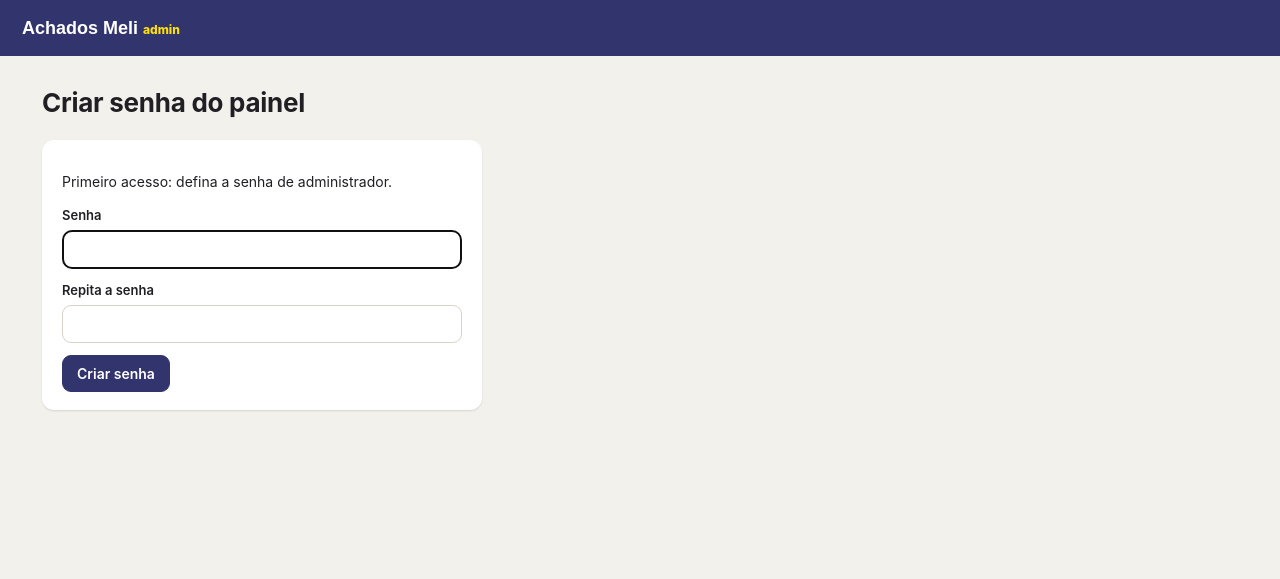
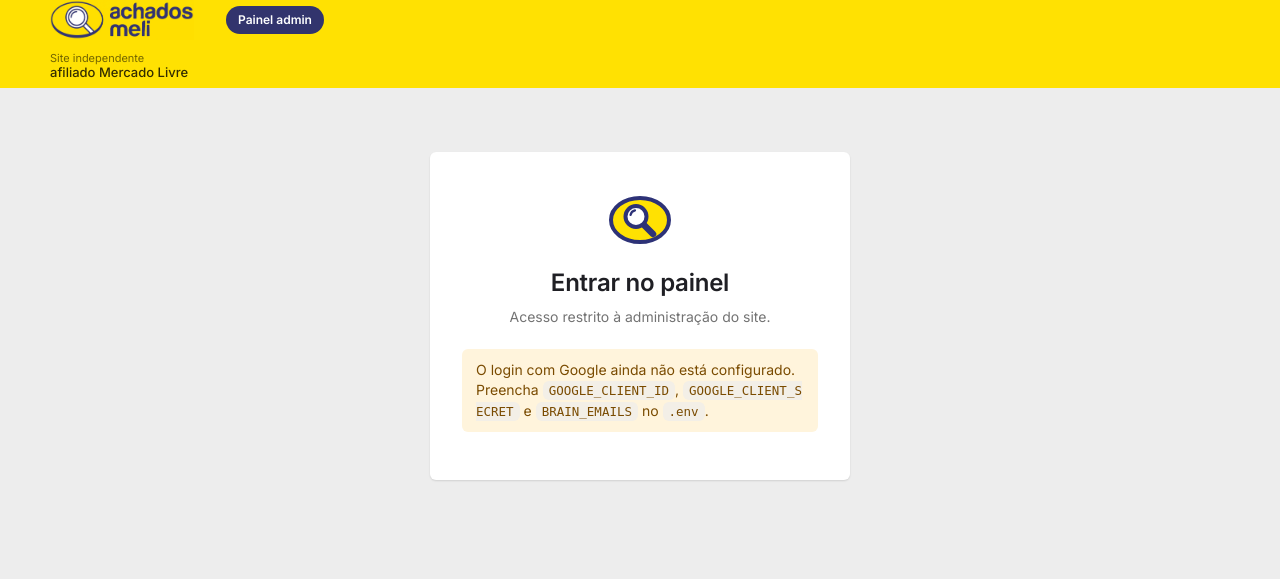
Before and after one commit to toncamargo/achadosmeli, a PHP site: page /admin/login.php in a window 1280 px wide. Shown: the top 579 px of the page. Run offline with PHP 8.4, Linux system fonts and the light colour scheme; some libraries are stand-ins or nearby versions.

Commit message:
Troca a senha do painel por login com Google
- Login OAuth/OpenID sem bibliotecas (src/google_login.php), com state,
  e-mail verificado e lista de contas liberadas (BRAIN_EMAILS no .env)
- Volta para a página pedida depois do login
- Remove criação/troca de senha; Configurações mostra as contas liberadas
- Nova tela de login e ajustes no layout do painel

Co-Authored-By: Claude Opus 5.5 <noreply@anthropic.com>

```diff
--- a/admin/login.php
+++ b/admin/login.php
@@ -1,49 +1,51 @@
 <?php
+/**
+ * Entrada do painel: login com Google.
+ * Esta mesma URL é o "URI de redirecionamento" cadastrado no Google Cloud (veja src/google_login.php).
+ */
 require __DIR__ . '/../src/bootstrap.php';
 require __DIR__ . '/../src/admin_layout.php';
-csrf_check();
+require __DIR__ . '/../src/google_login.php';
 
-$firstRun = !admin_has_password();
+if (is_admin()) redirect(url('admin/'));
+
 $error = null;
+$ready = google_configured();
 
-if ($_SERVER['REQUEST_METHOD'] === 'POST') {
-    $pass = (string)($_POST['password'] ?? '');
-    if ($firstRun) {
-        if (mb_strlen($pass) < 8) {
-            $error = 'A senha precisa ter pelo menos 8 caracteres.';
-        } elseif ($pass !== ($_POST['password2'] ?? '')) {
-            $error = 'As senhas não conferem.';
-        } else {
-            setting_set('admin_password_hash', password_hash($pass, PASSWORD_DEFAULT));
-            session_regenerate_id(true);
-            $_SESSION['admin'] = true;
-            flash('Senha criada. Agora configure o app do Mercado Livre.');
-            redirect(url('admin/configuracoes.php'));
-        }
-    } else {
-        // atraso simples contra força bruta
-        usleep(400000);
-        if (password_verify($pass, (string)setting('admin_password_hash'))) {
-            session_regenerate_id(true);
-            $_SESSION['admin'] = true;
-            redirect(url('admin/'));
-        }
-        $error = 'Senha incorreta.';
+if (isset($_GET['error'])) {
+    $error = $_GET['error'] === 'access_denied' ? 'Login cancelado.' : 'O Google não concluiu o login. Tente de novo.';
+} elseif (isset($_GET['code'])) {
+    try {
+        $u = google_finish_login((string)$_GET['code'], (string)($_GET['state'] ?? ''));
+        session_regenerate_id(true);
+        $_SESSION['admin'] = true;
+        $_SESSION['admin_email'] = $u['email'];
+        $_SESSION['admin_name'] = $u['name'];
+        $_SESSION['admin_picture'] = $u['picture'];
+        $next = (string)($_SESSION['admin_next'] ?? '');
+        unset($_SESSION['admin_next']);
+        redirect(str_starts_with($next, '/') && !str_starts_with($next, '//') ? $next : url('admin/'));
+    } catch (RuntimeException $e) {
+        $error = $e->getMessage();
     }
+} elseif (isset($_GET['entrar']) && $ready) {
+    redirect(google_auth_url());
 }
 
-admin_header($firstRun ? 'Criar senha do painel' : 'Entrar');
+admin_header('Entrar', '', false);
 ?>
-<form method="post" class="card narrow">
-  <?= csrf_field() ?>
+<section class="panel login-box">
+  <img class="login-ico" src="<?= e(url('assets/favicon.svg')) ?>" alt="" width="64" height="64">
+  <h1>Entrar no painel</h1>
+  <p class="muted">Acesso restrito à administração do site.</p>
   <?php if ($error): ?><div class="alert alert-err"><?= e($error) ?></div><?php endif; ?>
-  <?php if ($firstRun): ?>
-    <p>Primeiro acesso: defina a senha de administrador.</p>
+  <?php if ($ready): ?>
+    <a class="btn-google" href="<?= e(url('admin/login.php?entrar=1')) ?>">
+      <svg viewBox="0 0 48 48" aria-hidden="true"><path fill="#FFC107" d="M43.6 20.5H42V20H24v8h11.3C33.7 32.7 29.2 36 24 36c-6.6 0-12-5.4-12-12s5.4-12 12-12c3.1 0 5.8 1.2 7.9 3.1l5.7-5.7C34 6.1 29.3 4 24 4 12.9 4 4 12.9 4 24s8.9 20 20 20 20-8.9 20-20c0-1.3-.1-2.4-.4-3.5z"/><path fill="#FF3D00" d="M6.3 14.7l6.6 4.8C14.7 15.1 19 12 24 12c3.1 0 5.8 1.2 7.9 3.1l5.7-5.7C34 6.1 29.3 4 24 4 16.3 4 9.7 8.3 6.3 14.7z"/><path fill="#4CAF50" d="M24 44c5.2 0 9.9-2 13.4-5.2l-6.2-5.2C29.2 35.1 26.7 36 24 36c-5.2 0-9.6-3.3-11.3-8l-6.5 5C9.5 39.6 16.2 44 24 44z"/><path fill="#1976D2" d="M43.6 20.5H42V20H24v8h11.3c-.8 2.2-2.2 4.2-4.1 5.6l6.2 5.2C37 39.2 44 34 44 24c0-1.3-.1-2.4-.4-3.5z"/></svg>
+      Entrar com Google
+    </a>
+  <?php else: ?>
+    <div class="alert alert-warn">O login com Google ainda não está configurado. Preencha <code>GOOGLE_CLIENT_ID</code>, <code>GOOGLE_CLIENT_SECRET</code> e <code>BRAIN_EMAILS</code> no <code>.env</code>.</div>
   <?php endif; ?>
-  <label>Senha <input type="password" name="password" required autofocus></label>
-  <?php if ($firstRun): ?>
-    <label>Repita a senha <input type="password" name="password2" required></label>
-  <?php endif; ?>
-  <button class="btn btn-primary"><?= $firstRun ? 'Criar senha' : 'Entrar' ?></button>
-</form>
+</section>
 <?php admin_footer();
--- a/assets/style.css
+++ b/assets/style.css
@@ -286,16 +286,21 @@ h1,h2,h3{letter-spacing:-.01em}
 }
 
 /* =================== ADMIN =================== */
-body.admin{background:#f3f1ec}
-.adm-top{background:var(--navy);color:#fff;display:flex;align-items:center;gap:20px;padding:0 22px;height:56px;flex-wrap:wrap}
-.adm-brand{font-family:"Bricolage Grotesque",sans-serif;font-weight:800;text-decoration:none;font-size:18px}
-.adm-brand small{color:var(--brand);font-family:Inter,sans-serif;font-size:12px}
-.adm-top nav{display:flex;gap:4px;margin-left:auto;flex-wrap:wrap}
-.adm-top nav a{color:#d9daf0;text-decoration:none;padding:6px 10px;border-radius:8px;font-size:14px}
-.adm-top nav a.on,.adm-top nav a:hover{background:var(--navy-d);color:#fff}
-.adm-main{max-width:1240px;margin:0 auto;padding:24px 22px 60px}
-.adm-main h1{font-size:26px;margin:4px 0 18px}
-.card{background:#fff;border-radius:12px;padding:18px 20px;box-shadow:var(--shadow);margin-bottom:18px}
+/* mesmo visual do site: barra amarela, fundo cinza, painéis brancos e azul do Mercado Livre */
+body.admin{background:var(--bg)}
+.adm-head .top-row{padding-bottom:4px}
+.adm-badge{background:var(--navy);color:#fff;font-size:12px;font-weight:600;padding:5px 12px;border-radius:999px;white-space:nowrap}
+.adm-user{margin-left:auto;display:flex;align-items:center;gap:8px;font-size:13px;color:rgba(0,0,0,.75);min-width:0}
+.adm-user img{width:28px;height:28px;border-radius:50%;object-fit:cover}
+.adm-user span{overflow:hidden;text-overflow:ellipsis;white-space:nowrap}
+.adm-nav{gap:4px}
+.adm-nav a{padding:12px 10px;position:relative;white-space:nowrap}
+.adm-nav a:hover{color:#000}
+.adm-nav a.on{color:#000;font-weight:600}
+.adm-nav a.on::after{content:"";position:absolute;left:10px;right:10px;bottom:2px;height:3px;border-radius:3px;background:var(--navy)}
+.adm-main{padding-top:24px;padding-bottom:60px}
+.adm-main h1{font-size:26px;font-weight:600;margin:0 0 18px}
+.card{background:var(--paper);border-radius:6px;padding:20px;box-shadow:var(--shadow);margin-bottom:18px}
 .card h2{font-size:17px;margin:0 0 12px}
 .card.narrow{max-width:440px}
 .card.empty{text-align:center;color:var(--muted);padding:40px}
@@ -305,24 +310,27 @@ body.admin{background:#f3f1ec}
 .admin label small{display:block;font-weight:400;color:var(--muted);margin-top:4px}
 .admin label.inline{display:inline-flex;align-items:center;gap:6px;margin:0;font-weight:500}
 .admin label.hl{background:#fff7e6;border:1px solid #f4dca6;border-radius:10px;padding:12px}
-.admin input:not([type=checkbox]),.admin select,.admin textarea{display:block;width:100%;margin-top:5px;font:inherit;font-weight:400;padding:9px 11px;border:1px solid #d9d3c8;border-radius:9px;background:#fff}
+.admin input:not([type=checkbox]):not([type=radio]),.admin select,.admin textarea{display:block;width:100%;margin-top:5px;font:inherit;font-weight:400;padding:9px 11px;border:1px solid #bfbfbf;border-radius:6px;background:#fff}
+.admin input:focus,.admin select:focus,.admin textarea:focus{outline:0;border-color:#3483fa;box-shadow:0 0 0 1px #3483fa}
+.adm-head .search input{border:0}
 .admin label.inline select,.admin .toolbar select,.admin .filters select,.admin .filters input:not([type=checkbox]){display:inline-block;width:auto;margin:0}
 .admin textarea{resize:vertical}
-.btn{display:inline-block;font:600 14px Inter,sans-serif;padding:9px 14px;border-radius:9px;border:1px solid #d9d3c8;background:#fff;color:var(--ink);cursor:pointer;text-decoration:none;white-space:nowrap}
-.btn:hover{border-color:var(--ink)}
-.btn-primary{background:var(--accent);border-color:var(--accent);color:#fff}
-.btn-primary:hover{background:var(--accent-d);border-color:var(--accent-d)}
-.btn-danger{color:#b42318;border-color:#f1c0bb}
+.btn{display:inline-block;font:600 14px Inter,sans-serif;padding:9px 16px;border-radius:6px;border:0;background:rgba(65,137,230,.15);color:#3483fa;cursor:pointer;text-decoration:none;white-space:nowrap}
+.btn:hover{background:rgba(65,137,230,.22)}
+.btn-primary{background:#3483fa;color:#fff}
+.btn-primary:hover{background:#2968c8}
+.btn-danger{background:#fdecea;color:#b42318}
+.btn-danger:hover{background:#fbd9d5}
 .btn-sm{padding:5px 10px;font-size:13px}
 .row{display:flex;gap:10px;align-items:center;flex-wrap:wrap;margin-top:10px}
-.alert{padding:11px 14px;border-radius:10px;margin-bottom:12px;font-size:14px}
+.alert{padding:11px 14px;border-radius:6px;margin-bottom:12px;font-size:14px}
 .alert-ok{background:#e7f6ee;color:#0b5c37}
 .alert-err{background:#fdecea;color:#912018}
 .alert-warn{background:#fff4dc;color:#7a4b00}
 .ok-text{color:var(--green);font-weight:600}
 .stats{display:grid;grid-template-columns:repeat(4,1fr);gap:12px;margin-bottom:16px}
-.stats div{background:#fff;border-radius:12px;padding:14px 16px;box-shadow:var(--shadow)}
-.stats b{display:block;font:800 26px "Bricolage Grotesque",sans-serif}
+.stats div{background:#fff;border-radius:6px;padding:14px 16px;box-shadow:var(--shadow)}
+.stats b{display:block;font:600 26px Inter,sans-serif}
 .stats span{color:var(--muted);font-size:13px}
 .stats .warn b{color:var(--accent-d)}
 .filters{display:flex;gap:8px;margin-bottom:14px;flex-wrap:wrap}
@@ -337,13 +345,13 @@ body.admin{background:#f3f1ec}
 .tbl input{margin:0}
 .w-num{width:80px!important}
 .nowrap{white-space:nowrap}
-.tag{font-style:normal;font-size:11px;font-weight:600;padding:2px 7px;border-radius:6px;background:#ffe6df;color:var(--accent-d);display:inline-block;margin:1px 2px 1px 0}
+.tag{font-style:normal;font-size:11px;font-weight:600;padding:2px 7px;border-radius:3px;background:#e3edfb;color:#2968c8;display:inline-block;margin:1px 2px 1px 0}
 .tag-warn{background:#fff1cc;color:#8a5a00}
 .tag-dark{background:#e9e6e0;color:#4a463f}
 .tag-ok{background:#e1f4ea;color:var(--green)}
 .pick-grid{display:grid;grid-template-columns:repeat(auto-fill,minmax(180px,1fr));gap:12px}
-.pick-card{position:relative;border:2px solid var(--line);border-radius:12px;padding:10px;cursor:pointer;display:flex;flex-direction:column;gap:6px;margin:0;font-weight:400}
-.pick-card:has(input:checked){border-color:var(--accent);background:#fff6f3}
+.pick-card{position:relative;border:2px solid var(--line);border-radius:6px;padding:10px;cursor:pointer;display:flex;flex-direction:column;gap:6px;margin:0;font-weight:400}
+.pick-card:has(input:checked){border-color:#3483fa;background:#f1f6ff}
 .pick-card.has{opacity:.6}
 .pick-card input{position:absolute;top:10px;right:10px;width:18px;height:18px}
 .pick-card img{height:140px;object-fit:contain;margin:0 auto}
@@ -359,11 +367,21 @@ body.admin{background:#f3f1ec}
 .edit-layout{display:grid;grid-template-columns:1.3fr 1fr;gap:18px;align-items:start}
 .edit-head{display:flex;gap:16px;align-items:center;margin-bottom:16px}
 .edit-head img{width:110px;height:110px;object-fit:contain;border:1px solid var(--line);border-radius:10px}
-.big-price{font:800 26px "Bricolage Grotesque",sans-serif}
+.big-price{font:600 26px Inter,sans-serif}
 .big-price s{font:400 14px Inter,sans-serif;color:var(--muted);margin-right:6px}
 #social{font-size:13px;font-family:ui-monospace,Menlo,monospace}
 .admin hr{border:0;border-top:1px solid var(--line);margin:16px 0}
+/* tela de login */
+.login-box{max-width:420px;margin:40px auto;text-align:center;padding:36px 32px}
+.login-box h1{font-size:24px;font-weight:600;margin:14px 0 6px}
+.login-box .login-ico{margin:0 auto;width:64px;height:64px}
+.login-box p{margin:0 0 22px}
+.login-box .alert{text-align:left}
+.btn-google{display:flex;align-items:center;justify-content:center;gap:12px;width:100%;padding:12px 16px;border:1px solid #dadce0;border-radius:6px;background:#fff;color:#3c4043;font:500 15px Inter,sans-serif;text-decoration:none}
+.btn-google:hover{background:#f7f8f8;border-color:#c6c9cc}
+.btn-google svg{width:20px;height:20px}
 @media (max-width:900px){.grid-2,.edit-layout{grid-template-columns:1fr}.stats{grid-template-columns:repeat(2,1fr)}}
+@media (max-width:760px){.adm-badge{font-size:11px;padding:4px 10px}.adm-user span{display:none}.adm-head .nav-hint{display:none}}
 
 /* banner arte pronta + cards de categoria no celular */
 @media (max-width:760px){
--- a/src/admin_layout.php
+++ b/src/admin_layout.php
@@ -1,7 +1,7 @@
 <?php
 declare(strict_types=1);
 
-function admin_header(string $title, string $active = ''): void
+function admin_header(string $title, string $active = '', bool $showTitle = true): void
 {
     $site = setting('site_name', 'Achados Meli');
     $nav = [
@@ -13,36 +13,58 @@ function admin_header(string $title, string $active = ''): void
         'instagram' => ['instagram.php', 'Instagram'],
         'config' => ['configuracoes.php', 'Configurações'],
     ];
+    $who = (string)($_SESSION['admin_name'] ?? $_SESSION['admin_email'] ?? '');
+    $pic = (string)($_SESSION['admin_picture'] ?? '');
     ?><!doctype html>
 <html lang="pt-BR">
 <head>
 <meta charset="utf-8">
 <meta name="viewport" content="width=device-width, initial-scale=1">
 <meta name="robots" content="noindex">
+<meta name="theme-color" content="#ffe102">
 <title><?= e($title) ?> · Admin <?= e($site) ?></title>
 <link rel="icon" href="<?= e(url('assets/favicon.svg')) ?>" type="image/svg+xml">
 <link rel="icon" href="<?= e(url('assets/favicon.png')) ?>" type="image/png" sizes="64x64">
 <link rel="apple-touch-icon" href="<?= e(url('assets/apple-touch-icon.png')) ?>">
+<link rel="preconnect" href="https://fonts.googleapis.com">
+<link rel="preconnect" href="https://fonts.gstatic.com" crossorigin>
+<link href="https://fonts.googleapis.com/css2?family=Inter:wght@400;500;600;700&display=swap" rel="stylesheet">
 <link rel="stylesheet" href="<?= e(asset('assets/style.css')) ?>">
 </head>
 <body class="admin">
-<header class="adm-top">
-  <a class="adm-brand" href="<?= e(url('admin/')) ?>"><?= e($site) ?> <small>admin</small></a>
+<header class="top adm-head">
+  <div class="wrap top-row">
+    <a class="brand" href="<?= e(url(is_admin() ? 'admin/' : '')) ?>" aria-label="<?= e($site) ?> — painel">
+      <img src="<?= e(url('assets/logo.png')) ?>" alt="<?= e($site) ?>" width="144" height="40">
+    </a>
+    <span class="adm-badge">Painel admin</span>
+    <?php if (is_admin() && $who !== ''): ?>
+      <span class="adm-user">
+        <?php if ($pic !== ''): ?><img src="<?= e($pic) ?>" alt="" width="28" height="28" referrerpolicy="no-referrer"><?php endif; ?>
+        <span><?= e($who) ?></span>
+      </span>
+    <?php endif; ?>
+  </div>
+  <div class="wrap nav-row">
+    <span class="nav-hint">Site independente<br><b>afiliado Mercado Livre</b></span>
     <?php if (is_admin()): ?>
-  <nav>
+    <nav class="nav-main adm-nav">
       <?php foreach ($nav as $key => [$href, $label]): ?>
         <a href="<?= e(url('admin/' . $href)) ?>" class="<?= $active === $key ? 'on' : '' ?>"><?= e($label) ?></a>
       <?php endforeach; ?>
+    </nav>
+    <nav class="nav-side">
       <a href="<?= e(url('')) ?>" target="_blank">Ver site ↗</a>
       <a href="<?= e(url('admin/logout.php')) ?>">Sair</a>
     </nav>
     <?php endif; ?>
+  </div>
 </header>
-<main class="adm-main">
+<main class="wrap adm-main">
 <?php foreach (flash() ?? [] as $f): ?>
   <div class="alert alert-<?= e($f['type']) ?>"><?= e($f['msg']) ?></div>
 <?php endforeach; ?>
-<h1><?= e($title) ?></h1>
+<?php if ($showTitle): ?><h1><?= e($title) ?></h1><?php endif; ?>
 <?php
 }
 
--- /dev/null
+++ b/src/google_login.php
@@ -0,0 +1,110 @@
+<?php
+declare(strict_types=1);
+
+/**
+ * Login do painel com Google (OAuth 2.0 / OpenID Connect), sem bibliotecas externas.
+ *
+ * Usa as chaves do .env:
+ *   GOOGLE_CLIENT_ID, GOOGLE_CLIENT_SECRET  → app OAuth no Google Cloud
+ *   BRAIN_EMAILS (ou ADMIN_EMAILS)          → e-mails que podem entrar, separados por vírgula
+ *
+ * No Google Cloud, o "URI de redirecionamento autorizado" precisa ser exatamente google_redirect_uri().
+ */
+
+function google_client_id(): string { return trim((string)env('GOOGLE_CLIENT_ID', '')); }
+function google_client_secret(): string { return trim((string)env('GOOGLE_CLIENT_SECRET', '')); }
+
+/** E-mails liberados para o painel (minúsculos). */
+function google_allowed_emails(): array
+{
+    $raw = (string)(env('ADMIN_EMAILS', '') ?: env('BRAIN_EMAILS', ''));
+    return array_values(array_filter(array_map(fn($e) => strtolower(trim($e)), explode(',', $raw))));
+}
+
+function google_configured(): bool
+{
+    return google_client_id() !== '' && google_client_secret() !== '' && google_allowed_emails();
+}
+
+function google_redirect_uri(): string
+{
+    return url('admin/login.php');
+}
+
+/** Monta o link para a tela de escolha de conta do Google. */
+function google_auth_url(): string
+{
+    $_SESSION['google_state'] = bin2hex(random_bytes(16));
+    return 'https://accounts.google.com/o/oauth2/v2/auth?' . http_build_query([
+        'client_id' => google_client_id(),
+        'redirect_uri' => google_redirect_uri(),
+        'response_type' => 'code',
+        'scope' => 'openid email profile',
+        'state' => $_SESSION['google_state'],
+        'prompt' => 'select_account',
+        'access_type' => 'online',
+    ]);
+}
+
+/** Requisição HTTP simples (cURL) que devolve o JSON decodificado. */
+function google_http(string $url, ?array $post = null, ?string $bearer = null): array
+{
+    $ch = curl_init($url);
+    $headers = ['Accept: application/json'];
+    if ($bearer) $headers[] = 'Authorization: Bearer ' . $bearer;
+    curl_setopt_array($ch, [
+        CURLOPT_RETURNTRANSFER => true,
+        CURLOPT_TIMEOUT => 15,
+        CURLOPT_HTTPHEADER => $headers,
+    ]);
+    if ($post !== null) {
+        curl_setopt($ch, CURLOPT_POST, true);
+        curl_setopt($ch, CURLOPT_POSTFIELDS, http_build_query($post));
+    }
+    $body = curl_exec($ch);
+    $err = curl_error($ch);
+    curl_close($ch);
+    if ($body === false) throw new RuntimeException('Não foi possível falar com o Google (' . $err . '). Tente de novo.');
+    $data = json_decode((string)$body, true);
+    return is_array($data) ? $data : [];
+}
+
+/**
+ * Finaliza o login depois que o Google devolve ?code=…&state=…
+ * Retorna ['email','name','picture'] ou lança RuntimeException com uma mensagem amigável.
+ */
+function google_finish_login(string $code, string $state): array
+{
+    $expected = (string)($_SESSION['google_state'] ?? '');
+    unset($_SESSION['google_state']);
+    if ($expected === '' || !hash_equals($expected, $state)) {
+        throw new RuntimeException('A sessão de login expirou. Clique em "Entrar com Google" de novo.');
+    }
+
+    $token = google_http('https://oauth2.googleapis.com/token', [
+        'code' => $code,
+        'client_id' => google_client_id(),
+        'client_secret' => google_client_secret(),
+        'redirect_uri' => google_redirect_uri(),
+        'grant_type' => 'authorization_code',
+    ]);
+    if (empty($token['access_token'])) {
+        $why = (string)($token['error_description'] ?? $token['error'] ?? 'resposta inválida');
+        throw new RuntimeException('O Google recusou o login: ' . $why . '.');
+    }
+
+    $user = google_http('https://openidconnect.googleapis.com/v1/userinfo', null, (string)$token['access_token']);
+    $email = strtolower(trim((string)($user['email'] ?? '')));
+    if ($email === '' || empty($user['email_verified'])) {
+        throw new RuntimeException('Não foi possível confirmar o e-mail dessa conta Google.');
+    }
+    if (!in_array($email, google_allowed_emails(), true)) {
+        throw new RuntimeException('A conta ' . $email . ' não tem acesso a este painel.');
+    }
+
+    return [
+        'email' => $email,
+        'name' => (string)($user['name'] ?? $email),
+        'picture' => (string)($user['picture'] ?? ''),
+    ];
+}
--- a/src/helpers.php
+++ b/src/helpers.php
@@ -135,7 +135,10 @@ function is_admin(): bool
 
 function require_admin(): void
 {
-    if (!is_admin()) redirect(url('admin/login.php'));
+    if (is_admin()) return;
+    // guarda a página pedida para voltar a ela depois do login com Google
+    if (($_SERVER['REQUEST_METHOD'] ?? 'GET') === 'GET') $_SESSION['admin_next'] = (string)($_SERVER['REQUEST_URI'] ?? '');
+    redirect(url('admin/login.php'));
 }
 
 /* ---------- Produtos ---------- */
```
Also changed, not shown: admin/configuracoes.php (+7 -17 lines), 1 other file. Lines whose indentation alone changed are shown as unchanged.
